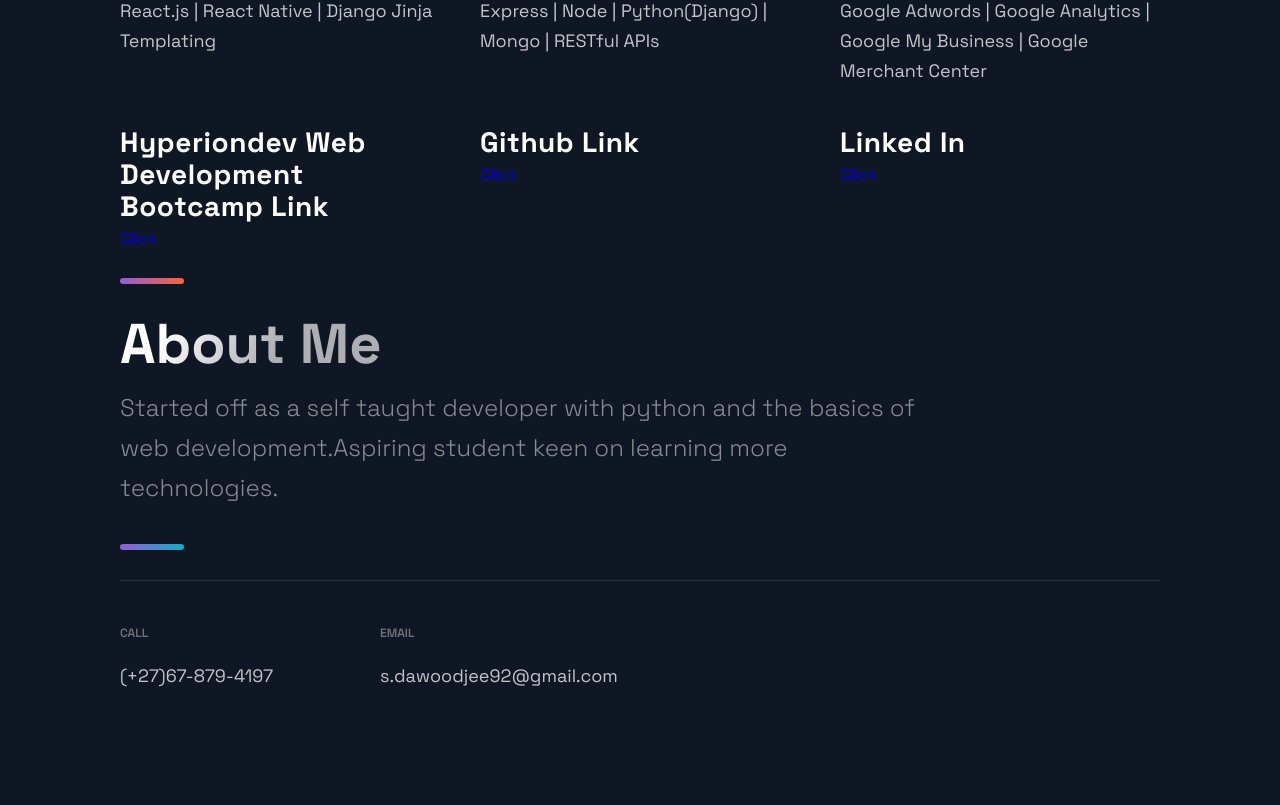
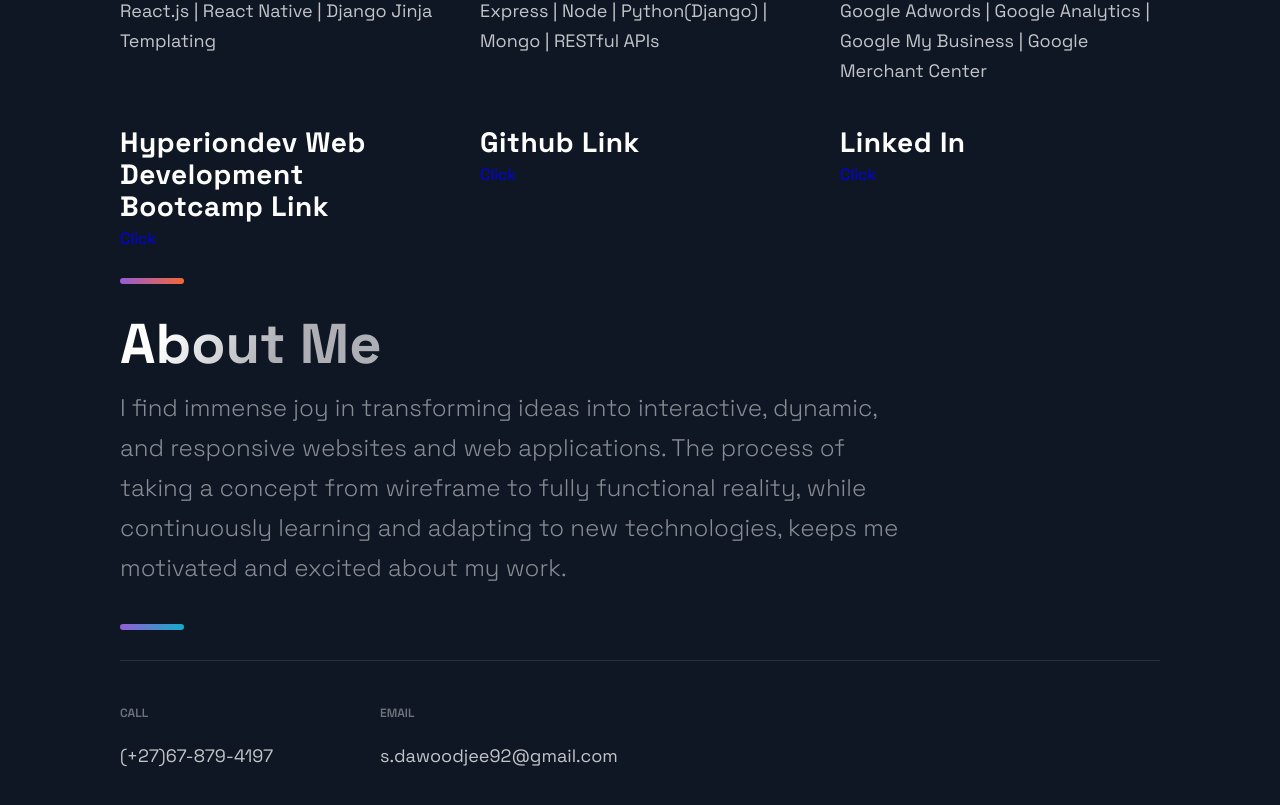
Before and after one commit to shabbir2209/shabbir-portfolio, a Next.js app: page / in a window 1280 px wide. Shown: the part 3983-4788 px from the top of the page. Built offline with nearby package versions, Linux system fonts and the light colour scheme.

Commit message:
About me

```diff
--- a/src/components/TimeLine/TimeLine.js
+++ b/src/components/TimeLine/TimeLine.js
@@ -10,7 +10,7 @@ const Timeline = () => {
     <Section id="about">
       <SectionTitle>About Me</SectionTitle>
       <SectionText>
-      Started off as a self taught developer with python and the basics of web development.Aspiring student keen on learning more technologies.
+      I find immense joy in transforming ideas into interactive, dynamic, and responsive websites and web applications. The process of taking a concept from wireframe to fully functional reality, while continuously learning and adapting to new technologies, keeps me motivated and excited about my work.
       </SectionText>
       <SectionDivider />
     </Section>
```
